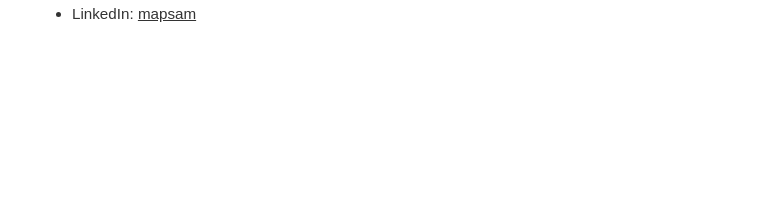
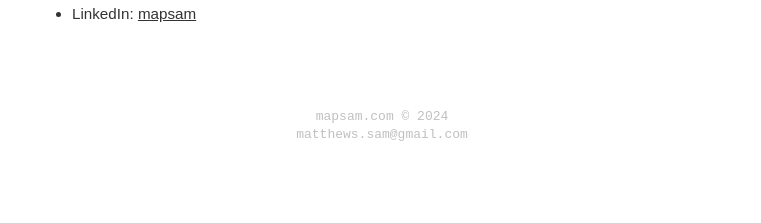
Before and after one commit to mapsam/mapsam.github.io, a Jekyll site: the page built from index.md, in a window 1280 px wide. Shown: the part 687-910 px from the top of the page, without its empty margins (258-1019 px from the left). Built offline with Jekyll 4.4.1, drawn with Linux system fonts in a browser that asks for light colours; nearby versions of some CDN libraries.

Commit message:
fix footer

```diff
--- a/_includes/favicon.html
+++ b/_includes/favicon.html
@@ -1,4 +1,3 @@
-<!-- thumbs up dude! -->
 <link rel="apple-touch-icon-precomposed" sizes="57x57" href="/images/favicon/apple-touch-icon-57x57.png" />
 <link rel="apple-touch-icon-precomposed" sizes="114x114" href="/images/favicon/apple-touch-icon-114x114.png" />
 <link rel="apple-touch-icon-precomposed" sizes="72x72" href="/images/favicon/apple-touch-icon-72x72.png" />
@@ -7,7 +6,6 @@
 <link rel="apple-touch-icon-precomposed" sizes="152x152" href="/images/favicon/apple-touch-icon-152x152.png" />
 <link rel="icon" type="image/png" href="/images/favicon/favicon-32x32.png" sizes="32x32" />
 <link rel="icon" type="image/png" href="/images/favicon/favicon-16x16.png" sizes="16x16" />
-<meta name="application-name" content="Mapsam"/>
+<meta name="application-name" content="mapsam.com"/>
 <meta name="msapplication-TileColor" content="#FFFFFF" />
 <meta name="msapplication-TileImage" content="/images/favicon/mstile-144x144.png" />
-<!-- thumbs down -->
--- a/_includes/footer.html
+++ /dev/null
@@ -1,3 +0,0 @@
-{% for js in page.extra_js %}<script type="text/javascript" src="{{site.baseurl}}/js/{{ js }}"></script>{% endfor %}
-</body>
-</html>
--- a/_includes/header.html
+++ b/_includes/head.html
@@ -1,5 +1,3 @@
-<!DOCTYPE html>
-<html>
 <head>
   <title>{{ page.title }}</title>
   <meta property="og:title" content="{{ page.title }}" />
@@ -23,4 +21,3 @@
   {% for css in page.extra_css_cdn %}<link rel="stylesheet" href="{{ css }}">{% endfor %}
   {% for css in page.extra_css %}<link rel="stylesheet" href="{{site.baseurl}}/css/{{ css }}">{% endfor %}
 </head>
-<body>
--- a/_layouts/default.html
+++ b/_layouts/default.html
@@ -1,11 +1,20 @@
-{% include header.html %}
+<!DOCTYPE html>
+<html>
+{% include head.html %}
 
-<div class="container">
-  {% include nav.html %}
+<body>
+  <div class="container">
+    {% include nav.html %}
 
-  <div class="content">
-    {{ content }}
+    <div class="content">
+      {{ content }}
+    </div>
+
+    <footer>
+      <code>mapsam.com &copy; {{ site.time | date: '%Y' }}<br>matthews.sam@gmail.com</code>
+    </footer>
   </div>
 
-  {% include footer.html %}
-</div>
+  {% for js in page.extra_js %}<script type="text/javascript" src="{{site.baseurl}}/js/{{ js }}"></script>{% endfor %}
+</body>
+</html>
--- a/css/mapsam.scss
+++ b/css/mapsam.scss
@@ -9,8 +9,14 @@ body {
 }
 
 .container {
-  margin: 1em auto 200px;
+  margin: 1em auto;
   max-width: 700px;
+}
+
+footer {
+  margin: 5em auto;
+  text-align: center;
+  color: #c0c0c0;
 }
 
 a {
```
